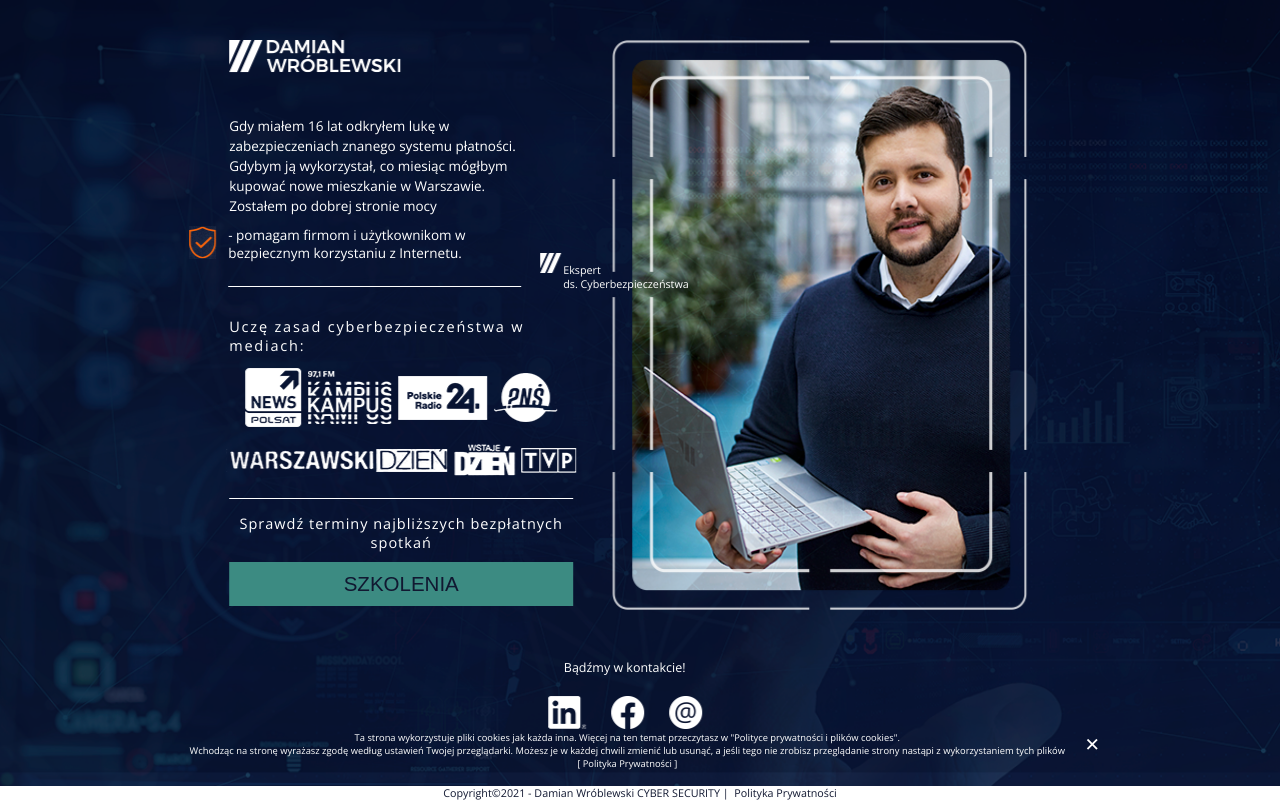
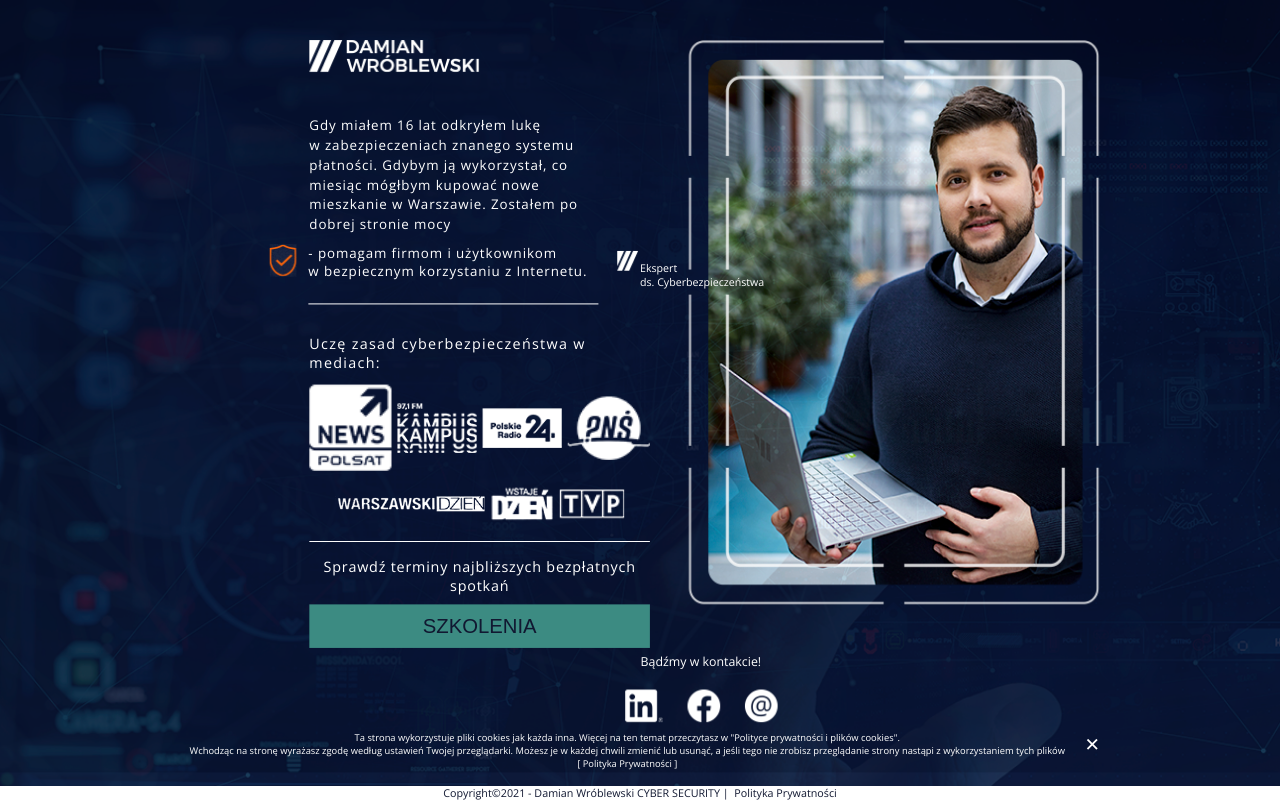
Before and after one commit to andymtv/DWroblewski_Project, a website: page src/index.html in a window 1280 px wide. Drawn offline with nearby package versions, Linux system fonts and the light colour scheme; files that its build step writes are made by us from their sources.

Commit message:
made style fixes

```diff
--- a/src/js/script.js
+++ b/src/js/script.js
@@ -49,6 +49,19 @@ window.addEventListener('load', function () {
 
   }
 
+  function orphans() {
+    $('.orphan-chars').each(function () {
+      $(this).html($(this).html().replace(/\s([A-Za-z])\s([A-Za-z])\s/g, ' $1&nbsp;$2&nbsp;'));
+      $(this).html($(this).html().replace(/\s([A-Za-z])\s/g, ' $1&nbsp;'));
+      $(this).html($(this).html().replace(/\(([A-Za-z])\s/g, '($1&nbsp;'));
+      $(this).html($(this).html().replace(/\)([A-Za-z])\s/g, ')$1&nbsp;'));
+      $(this).html($(this).html().replace(/([0-9])\s([0-9])/g, '$1&nbsp;$2'));
+      $(this).html($(this).html().replace(/\sr.\s/g, '&nbsp;r. '));
+      $(this).html($(this).html().replace(/\szł/g, '&nbsp;zł'));
+      $(this).html($(this).html().replace(/\sPLN/g, '&nbsp;PLN'));
+    });
+  }
+
   changeSize(mainContainer, scale)
-
+  orphans();
 });
--- a/src/scss/_main.scss
+++ b/src/scss/_main.scss
@@ -68,13 +68,17 @@
         &_text {
           &--1 {
             line-height: 2rem;
+            letter-spacing: 0.55px;
             @media #{$tablet} {
               margin-top: 4rem;
               font-size: 1.35rem;
+              letter-spacing: 0.9px;
+              max-width: 37rem;
             }
           }
 
           &--2 {
+            letter-spacing: 0.9px;
             @media #{$tablet} {
               font-size: 1.35rem;
               padding-bottom: 2.4rem;
@@ -83,6 +87,8 @@
 
             @media #{$laptop} {
               padding-bottom: 2rem;
+              padding-right: 6rem;
+              line-height: 2.1rem;
             }
 
           }
@@ -280,7 +286,7 @@
             justify-content: center;
           }
           & p {
-            letter-spacing: 1px;
+            letter-spacing: .8px;
             text-align: center;
 
             @media #{$laptop} {
@@ -311,7 +317,7 @@
 
         & .text-wrapper {
           & p {
-            letter-spacing: 1.8px;
+            letter-spacing: 1.3px;
             text-align: center;
 
             @media #{$tablet} {
@@ -327,7 +333,7 @@
         & .image-wrapper {
           & .image-row {
             display: flex;
-            justify-content: space-around;
+            justify-content: space-between;
             align-items: center;
             width: 100%;
 
@@ -342,15 +348,34 @@
             @media #{$laptop} {
               justify-content: space-between;
             }
+
+            &:last-of-type {
+              img {
+                width: 20%;
+                &:first-of-type {
+                  width: 45%;
+                }
+
+              }
+            }
           }
           & img {
             filter: brightness(0) invert(1);
             padding: 5%;
+            width: 25%;
             @media #{$mMobile} {
               padding: 0;
             }
             @media #{$tablet} {
               padding: 1%;
+            }
+
+            &:first-of-type {
+              padding-left: 0;
+            }
+
+            &:last-of-type {
+              padding-right: 0;
             }
           }
         }
--- a/src/scss/style.scss
+++ b/src/scss/style.scss
@@ -37,7 +37,7 @@ body {
 
 .main-wrapper {
   position: relative;
-  padding: 1.5rem;
+  padding: 1.5rem 0;
   width: 100%;
   margin: 0 auto;
   @media #{$mMobile} {
```
Also changed, not shown: prod/js/script.js (+14 -1 lines), prod/css/style.css.
